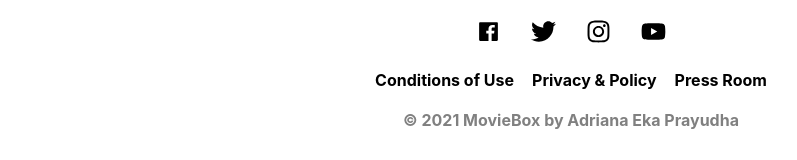
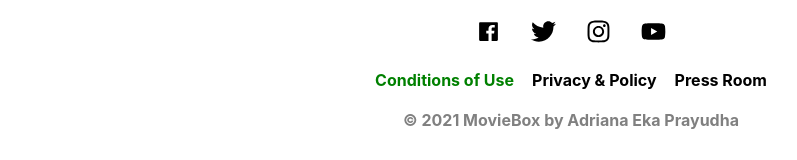
Before and after one commit to Jamesolujae123/movie-box-v2.0, a React (Create React App) app: page / in a window 1280 px wide. In both pictures the pointer is over the link "Conditions of Use". Shown: the part 1517-1677 px from the top of the page, without its empty margins (69-866 px from the left). Built offline with nearby package versions, Linux system fonts and the light colour scheme; no server answers.

Commit message:
Update footer.css

```diff
--- a/src/footer.css
+++ b/src/footer.css
@@ -30,6 +30,10 @@ row-gap: 20px;
     font-weight: bold;
 }
 
+.footer-a a:hover {
+color: green;
+}
+
 .footer-info {
     color: gray;
     font-weight: bold;
```
